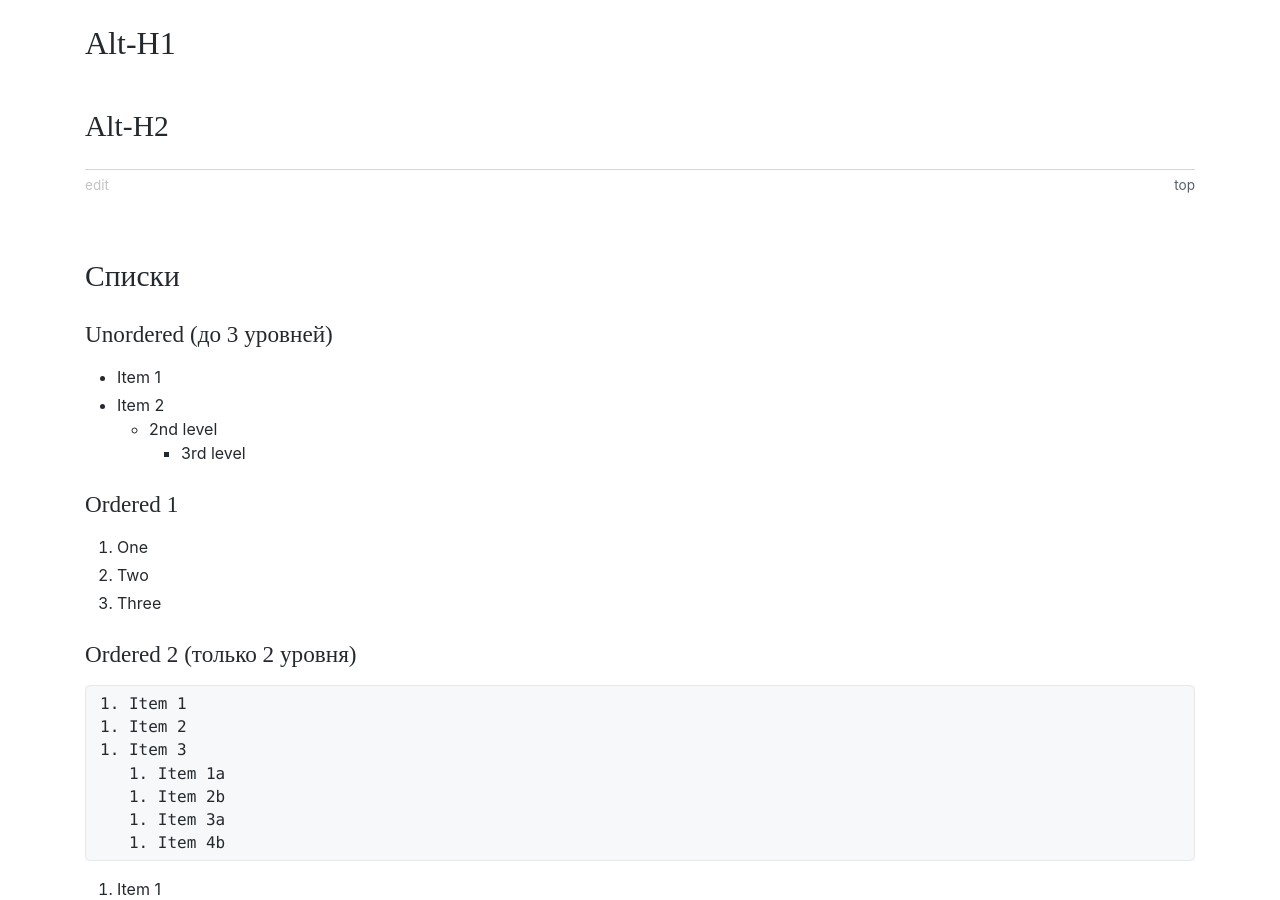
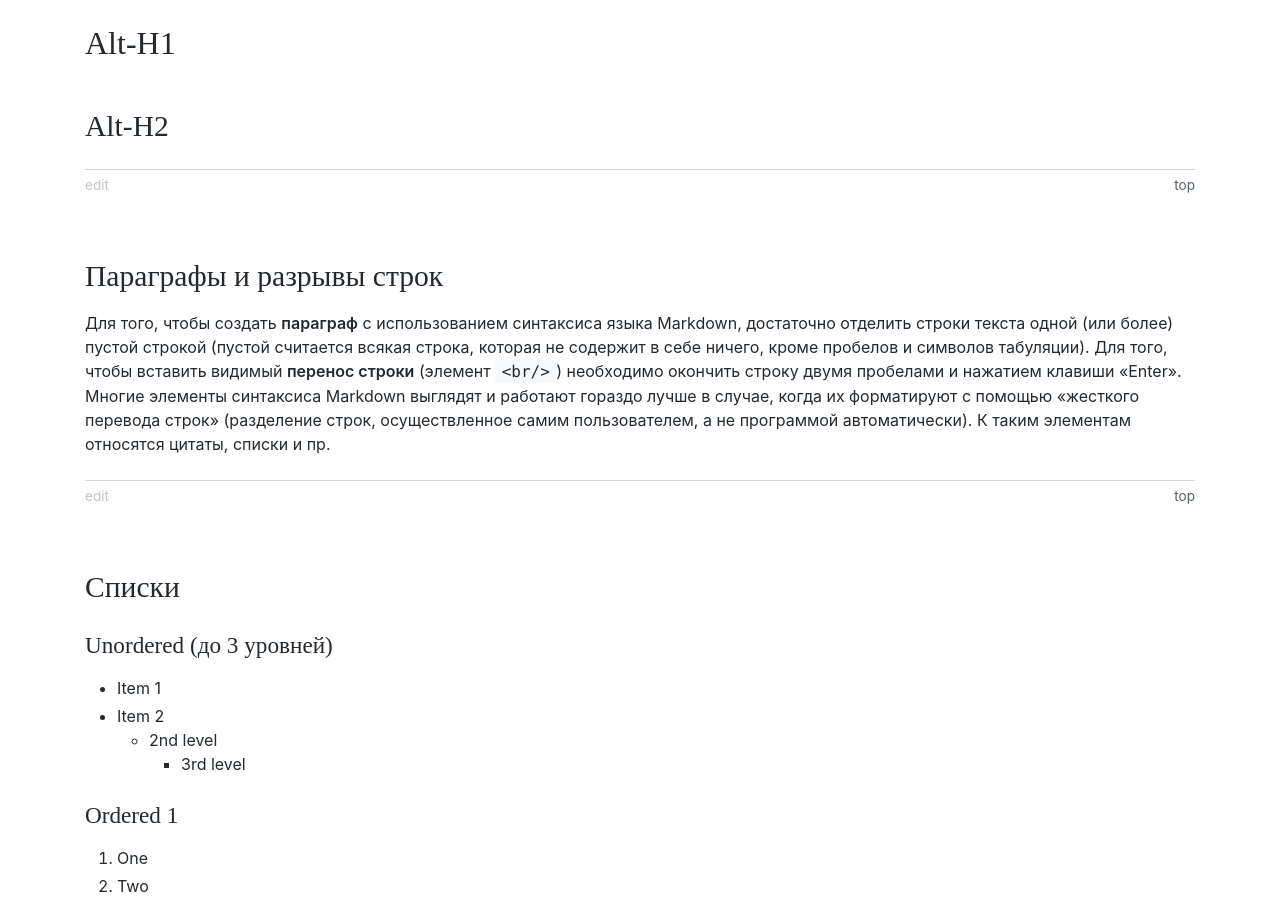
Before and after one commit to olexsyn/ITNote, a Jekyll site: the page built from git/github/gfm/README.md, in a window 1280 px wide and 900 px high, scrolled down 2858 px. Built offline with Jekyll 4.4.1, drawn with Linux system fonts in a browser that asks for light colours; some web fonts are replaced; our own code applies the rules of GitHub Pages for plain Markdown files; some of the changed text lies outside the part shown.

Commit message:
local pages

```diff
--- a/git/github/gfm/README.md
+++ b/git/github/gfm/README.md
@@ -6,8 +6,8 @@
 
 - [Типография](#typography)
 - [Заголовки](#headers)
+- [Параграфы и разрывы строк](#paragraphs)
 - [Списки](#lists)
-- [Параграфы и разрывы строк](#paragraphs)
 - [Цитаты](#quotes)
 - [Сноски](#footnotes)
 - [Специальные HTML-символы](#symbols)
@@ -30,13 +30,12 @@
 
 [GitHub Flavored Markdown Spec](https://github.github.com/gfm/)
 
-<a name="typography"></a>
 {% include_relative typography.md %}
 
-<a name="headers"></a>
 {% include_relative headers.md %}
 
-<a name="lists"></a>
+{% include_relative paragraphs.md %}
+
 {% include_relative lists.md %}
 
 
@@ -50,12 +49,6 @@ It's very easy to make some words **bold** and other words *italic* with Markdow
 ### Блочные элементы
 
 
-<a name="paragraphs"></a>
-### Параграфы и разрывы строк
-
-Для того, чтобы создать **параграф** с использованием синтаксиса языка Markdown, достаточно отделить строки текста одной (или более) пустой строкой (пустой считается всякая строка, которая не содержит в себе ничего, кроме пробелов и символов табуляции).
-Для того, чтобы вставить видимый **перенос строки** (элемент `<br/>`) необходимо окончить строку двумя пробелами и нажатием клавиши «Enter».
-Многие элементы синтаксиса Markdown выглядят и работают гораздо лучше в случае, когда их форматируют с помощью «жесткого перевода строк» (разделение строк, осуществленное самим пользователем, а не программой автоматически). К таким элементам относятся цитаты, списки и пр.
 
 <a name="quotes"></a>
 ### Цитаты
--- a/git/github/gfm/headers.md
+++ b/git/github/gfm/headers.md
@@ -1,3 +1,4 @@
+<a name="headers"></a>
 ## Заголовки
 
 # This is an `<h1>` tag
--- a/git/github/gfm/paragraphs.md
+++ b/git/github/gfm/paragraphs.md
@@ -1,7 +1,10 @@
+<a name="paragraphs"></a>
+
 ## Параграфы и разрывы строк
 
-Для того, чтобы создать параграф с использованием синтаксиса языка Markdown, достаточно отделить строки текста одной (или более) пустой строкой (пустой считается всякая строка, которая не содержит в себе ничего, кроме пробелов и символов табуляции).
-Для того, чтобы вставить видимый перенос строки (элемент `<br/>`) необходимо окончить строку двумя пробелами и нажатием клавиши «Enter».
+Для того, чтобы создать **параграф** с использованием синтаксиса языка Markdown, достаточно отделить строки текста одной (или более) пустой строкой (пустой считается всякая строка, которая не содержит в себе ничего, кроме пробелов и символов табуляции).
+Для того, чтобы вставить видимый **перенос строки** (элемент `<br/>`) необходимо окончить строку двумя пробелами и нажатием клавиши «Enter».
 Многие элементы синтаксиса Markdown выглядят и работают гораздо лучше в случае, когда их форматируют с помощью «жесткого перевода строк» (разделение строк, осуществленное самим пользователем, а не программой автоматически). К таким элементам относятся цитаты, списки и пр.
 
+
 {% include f.htm f="paragraphs.md" %}
--- a/git/github/gfm/typography.md
+++ b/git/github/gfm/typography.md
@@ -1,3 +1,4 @@
+<a name="typography"></a>
 ## Типография
 
 - This text contains <i>italic</i> text.  `<i></i>`
```
